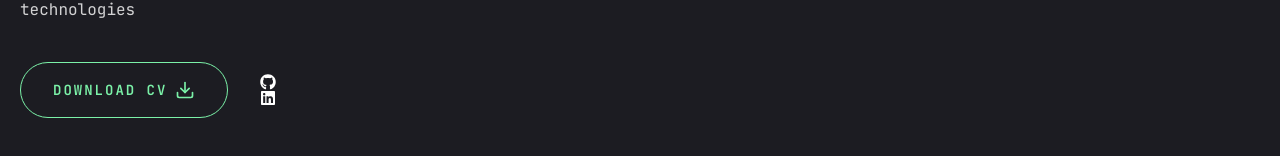
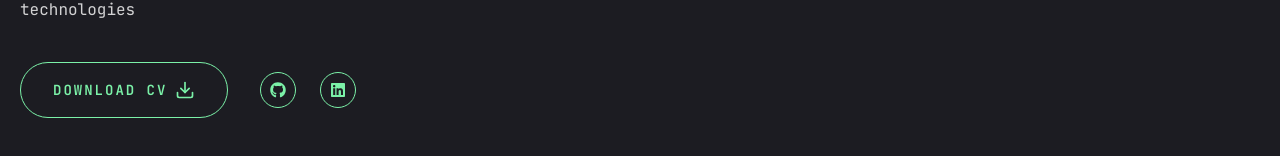
Before and after one commit to elishabhatti/elisha-portfolio, a Next.js app: page / in a window 1280 px wide. Shown: the part 438-594 px from the top of the page. Built offline with nearby package versions, Linux system fonts and the light colour scheme.

Commit message:
added social icons styling

```diff
--- a/app/page.jsx
+++ b/app/page.jsx
@@ -29,7 +29,10 @@ const page = () => {
                 <FiDownload className="text-xl" />
               </Button>
               <div className="mb-8 xl:mb-0">
-                <Social/>
+                <Social
+                  containerStyles="flex gap-6"
+                  iconStyles="w-9 h-9 border border-green-300 rounded-full flex justify-center items-center text-green-300 text-base hover:bg-green-600 hover:text-primary hover:transition-all duration-500"
+                />
               </div>
             </div>
           </div>
```
